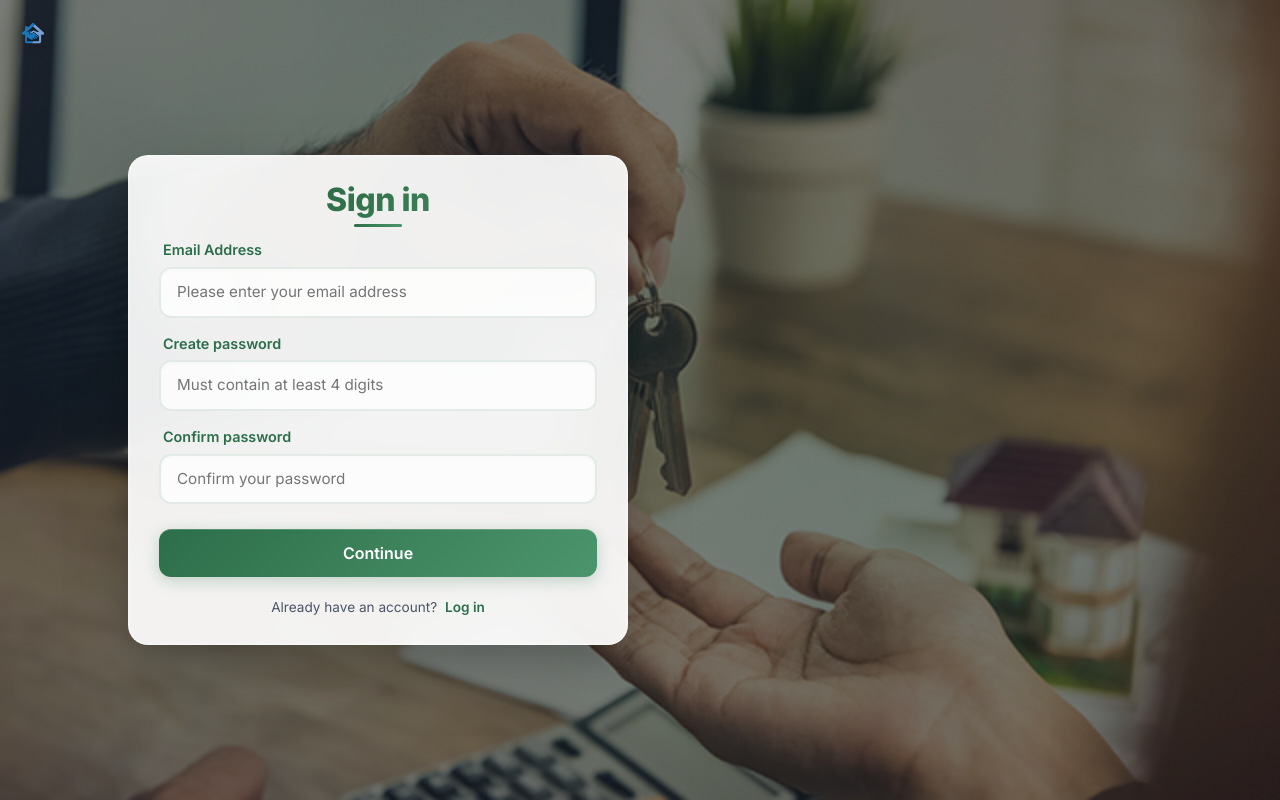
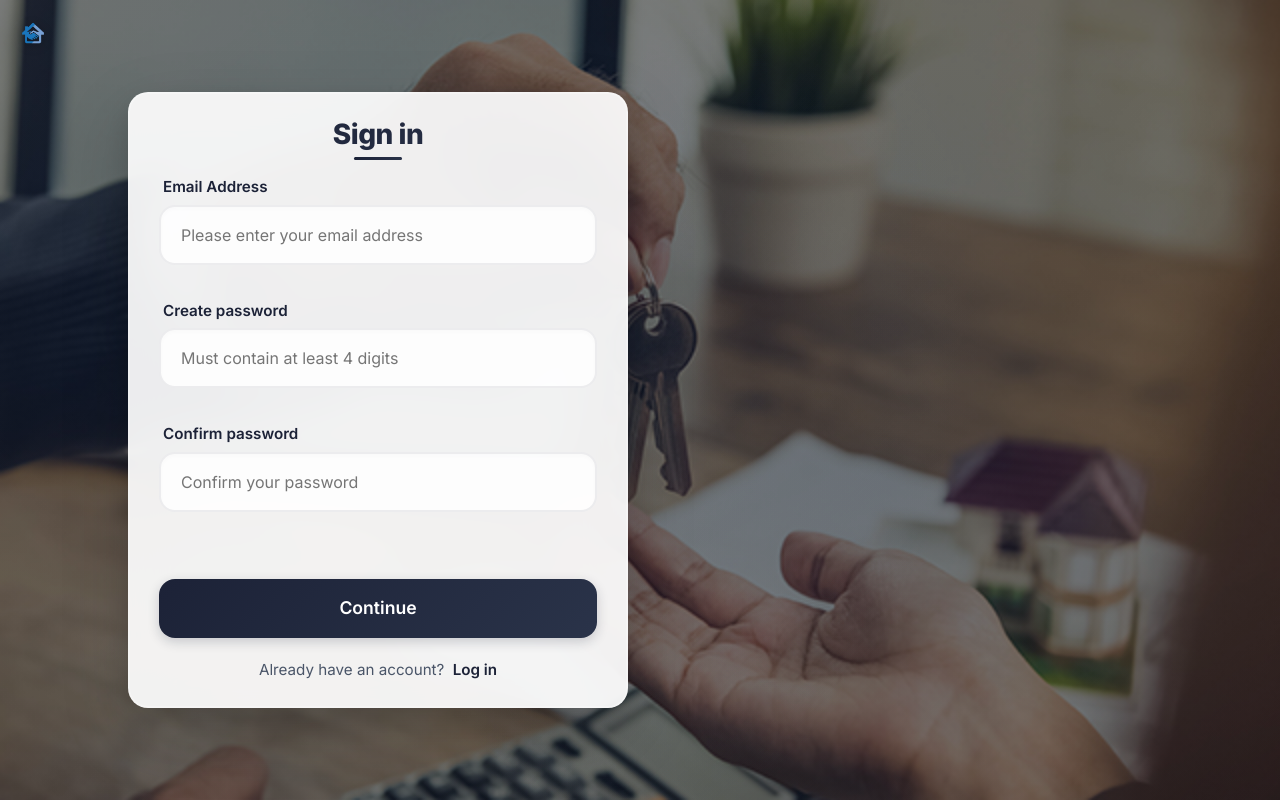
Before and after one commit to minindugimshan/BoardMate, a React (Vite) app in the folder Front-End/: page /email-signin in a window 1280 px wide. Built offline with nearby package versions, Linux system fonts and the light colour scheme.

Commit message:
Modified it a bit

```diff
--- a/Front-End/src/components/SignInLogin/ParentLogin/ParentLogin.css
+++ b/Front-End/src/components/SignInLogin/ParentLogin/ParentLogin.css
@@ -37,8 +37,9 @@
     left: 0;
     right: 0;
     bottom: 0;
-    background: radial-gradient(circle at 30% 40%, rgba(76, 149, 108, 0.12) 0%, transparent 60%),
-                radial-gradient(circle at 70% 60%, rgba(44, 110, 73, 0.15) 0%, transparent 50%);
+    /* Updated to blue tones */
+    background: radial-gradient(circle at 30% 40%, rgba(32, 84, 147, 0.12) 0%, transparent 60%),
+                radial-gradient(circle at 70% 60%, rgba(25, 60, 112, 0.15) 0%, transparent 50%);
     animation: gradientShift 15s ease infinite alternate;
     pointer-events: none;
   }
@@ -106,12 +107,12 @@
     }
   }
 
-  /* Title styling */
+  /* Title styling - Updated to match LandlordSignUp */
   .signin-content-box h1 {
     text-align: center;
-    margin-bottom: 20px;
-    font-size: 32px;
-    background: linear-gradient(135deg, #1e5631 0%, #4c956c 100%);
+    margin-bottom: 24px;
+    font-size: 28px;
+    background: linear-gradient(135deg, #1c2237 0%, #2a3349 100%);
     -webkit-background-clip: text;
     background-clip: text;
     -webkit-text-fill-color: transparent;
@@ -129,7 +130,7 @@
     bottom: -8px;
     width: 60px;
     height: 3px;
-    background: linear-gradient(135deg, #2c6e49 0%, #4c956c 100%);
+    background: linear-gradient(135deg, #1c2237 0%, #2a3349 100%);
     transform: translateX(-50%) scaleX(0.8);
     border-radius: 4px;
     transition: transform 0.3s ease;
@@ -152,54 +153,57 @@
     gap: 6px;
     position: relative;
     transition: transform 0.2s ease;
+    margin-bottom: 20px;
   }
 
   .form-group:focus-within {
     transform: translateY(-2px);
   }
 
+  /* Updated label to match LandlordSignUp */
   .form-group label {
-    font-size: 0.9rem;
-    color: #2c6e49;
+    font-size: 0.95rem;
+    color: #1c2237;
     font-weight: 600;
     margin-left: 4px;
     transition: color 0.2s ease;
   }
 
   .form-group:focus-within label {
-    color: #1a4c2e;
+    color: #1c2237;
   }
 
+  /* Updated input to match LandlordSignUp */
   .form-group input {
-    padding: 12px 16px;
-    border: 2px solid rgba(44, 110, 73, 0.12);
-    border-radius: 12px;
-    font-size: 0.95rem;
+    padding: 16px 20px;
+    border: 2px solid rgba(28, 34, 55, 0.08);
+    border-radius: 16px;
+    font-size: 1rem;
     transition: all 0.3s ease;
-    background: rgba(255, 255, 255, 0.8);
+    background: rgba(255, 255, 255, 0.9);
     box-shadow: inset 0 2px 4px rgba(0, 0, 0, 0.02);
   }
 
   .form-group input:hover {
-    border-color: rgba(44, 110, 73, 0.35);
-    background: rgba(255, 255, 255, 0.95);
+    border-color: rgba(28, 34, 55, 0.2);
   }
 
   .form-group input:focus {
     outline: none;
-    border-color: #2c6e49;
-    box-shadow: 0 0 0 3px rgba(44, 110, 73, 0.15);
-    background: rgba(255, 255, 255, 1);
+    border-color: #1c2237;
+    box-shadow: 0 0 0 4px rgba(28, 34, 55, 0.1);
+    background: rgb(9, 3, 63);
+    color: white;
   }
 
-  /* Select Input Styling */
+  /* Select Input Styling - Updated to match LandlordSignUp */
   .select-input {
-    padding: 12px 16px;
-    border: 2px solid rgba(44, 110, 73, 0.12);
-    border-radius: 12px;
-    font-size: 0.95rem;
+    padding: 16px 20px;
+    border: 2px solid rgba(28, 34, 55, 0.08);
+    border-radius: 16px;
+    font-size: 1rem;
     transition: all 0.3s ease;
-    background: rgba(255, 255, 255, 0.8);
+    background: rgba(255, 255, 255, 0.9);
     box-shadow: inset 0 2px 4px rgba(0, 0, 0, 0.02);
     color: #333;
     width: 100%;
@@ -211,15 +215,15 @@
   }
 
   .select-input:hover {
-    border-color: rgba(44, 110, 73, 0.35);
-    background-color: rgba(255, 255, 255, 0.95);
+    border-color: rgba(28, 34, 55, 0.2);
   }
 
   .select-input:focus {
     outline: none;
-    border-color: #2c6e49;
-    box-shadow: 0 0 0 3px rgba(44, 110, 73, 0.15);
-    background-color: #ffffff;
+    border-color: #1c2237;
+    box-shadow: 0 0 0 4px rgba(28, 34, 55, 0.1);
+    background: rgb(9, 3, 63);
+    color: white;
   }
 
   .select-input option {
@@ -228,22 +232,22 @@
     padding: 8px;
   }
 
-  /* Button styling */
+  /* Button styling - Updated to match LandlordSignUp */
   .signin-button {
-    background: linear-gradient(135deg, #2c6e49 0%, #4c956c 100%);
+    background: linear-gradient(135deg, #1c2237 0%, #2a3349 100%);
     color: white;
-    padding: 12px 20px;
+    padding: 16px 24px;
     border: none;
-    border-radius: 12px;
-    font-size: 1rem;
+    border-radius: 16px;
+    font-size: 1.1rem;
     font-weight: 600;
     cursor: pointer;
-    transition: all 0.3s cubic-bezier(0.22, 1, 0.36, 1);
-    margin-top: 10px;
-    box-shadow: 0 4px 15px rgba(44, 110, 73, 0.25),
-                inset 0 1px 0 rgba(255, 255, 255, 0.2);
+    transition: all 0.3s ease;
+    margin-top: 32px;
+    box-shadow: 0 4px 12px rgba(28, 34, 55, 0.2);
     position: relative;
     overflow: hidden;
+    width: 100%;
   }
 
   .signin-button::before {
@@ -260,23 +264,26 @@
     transition: left 0.7s ease;
   }
 
-  .signin-button:hover {
+  .signin-button:hover:not(:disabled) {
     transform: translateY(-2px);
-    box-shadow: 0 6px 20px rgba(44, 110, 73, 0.35),
-                inset 0 1px 0 rgba(255, 255, 255, 0.2);
-    background: linear-gradient(135deg, #1e5631 0%, #3d7d58 100%);
+    box-shadow: 0 6px 20px rgba(28, 34, 55, 0.3);
   }
 
   .signin-button:hover::before {
     left: 100%;
   }
 
-  .signin-button:active {
-    transform: translateY(-1px);
-    box-shadow: 0 5px 15px rgba(44, 110, 73, 0.3);
+  .signin-button:active:not(:disabled) {
+    transform: translateY(0);
+    box-shadow: 0 4px 12px rgba(28, 34, 55, 0.2);
   }
 
-  /* Additional Options */
+  .signin-button:disabled {
+    opacity: 0.7;
+    cursor: not-allowed;
+  }
+
+  /* Additional Options - Updated to match LandlordSignUp font */
   .additional-options {
     margin-top: 20px;
     text-align: center;
@@ -288,12 +295,12 @@
   .additional-options p {
     margin: 0;
     color: #4a5568;
-    font-size: 0.85rem;
+    font-size: 0.95rem;
     transition: color 0.2s ease;
   }
 
   .additional-options span {
-    color: #2c6e49;
+    color: #1c2237;
     cursor: pointer;
     font-weight: 600;
     text-decoration: none;
@@ -309,13 +316,13 @@
     height: 1px;
     bottom: -1px;
     left: 0;
-    background: linear-gradient(135deg, #2c6e49 0%, #4c956c 100%);
+    background: linear-gradient(135deg, #1c2237 0%, #2a3349 100%);
     transform: scaleX(0);
     transition: transform 0.3s ease;
   }
 
   .additional-options span:hover {
-    color: #1a4c2e;
+    color: #1c2237;
   }
 
   .additional-options span:hover::after {
--- a/Front-End/src/components/SignInLogin/ParentLogin/ParentLogin.jsx
+++ b/Front-End/src/components/SignInLogin/ParentLogin/ParentLogin.jsx
@@ -70,7 +70,6 @@ const ParentLogin = () => {
           <button type="submit" className="signin-button">Access Student Account</button>
         </form>
         <div className="additional-options">
-          <p>Need help? <span onClick={() => navigate('/contact-support')}>Contact Support</span></p>
           <p>Are you a student? <span onClick={() => navigate('/student-login')}>Student Login</span></p>
           <p>Are you a landlord? <span onClick={() => navigate('/landlord-login')}>Landlord Login</span></p>
         </div>
```
